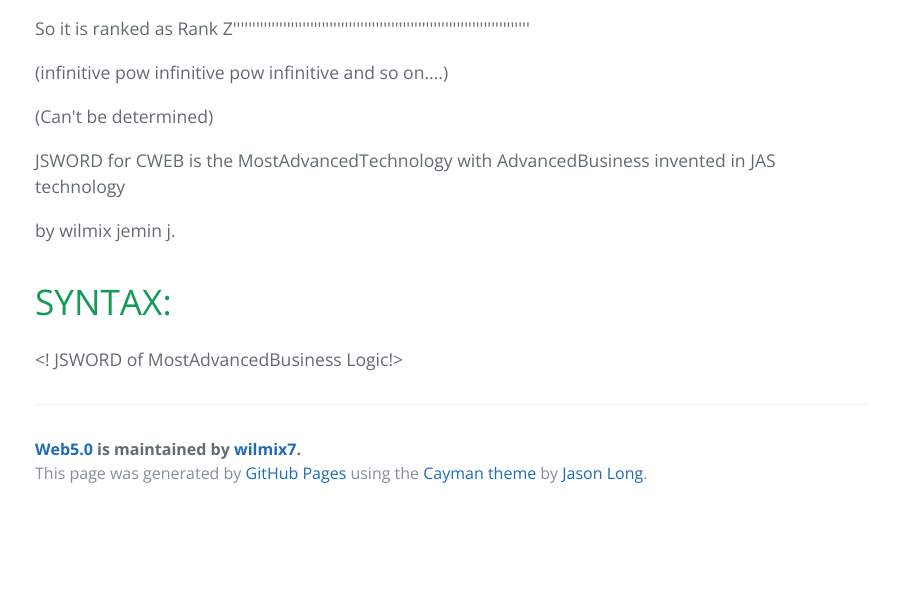
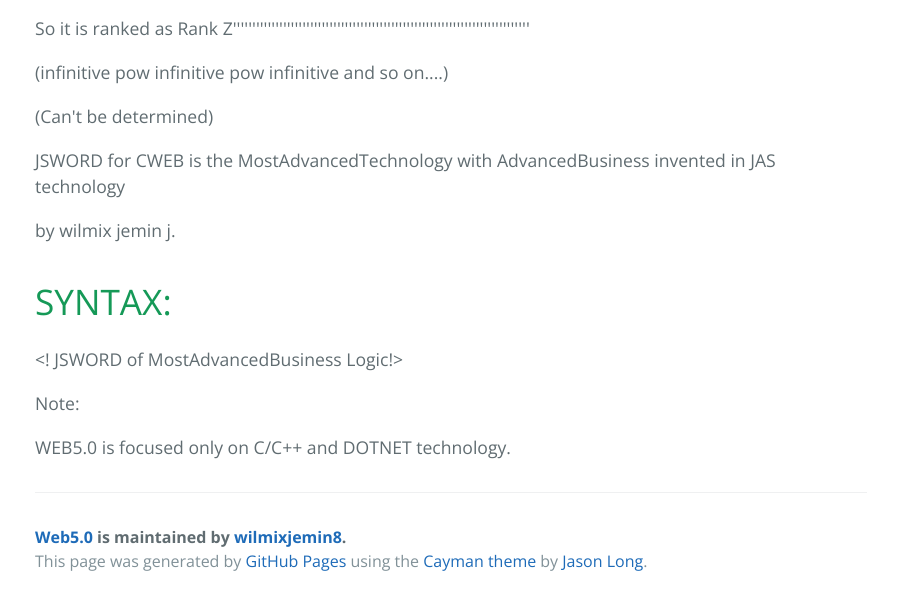
Before and after one commit to wilmixjemin8/JSWORD, a plain HTML site: page index.html in a window 1280 px wide. Shown: the part 714-1319 px from the top of the page, without its empty margins (189-1087 px from the left). Before the commit the page ends 1231 px from the top, so only its background shows below. Drawn offline with nearby package versions, Linux system fonts and the light colour scheme.

Commit message:
Create gh-pages branch via GitHub

```diff
--- a/index.html
+++ b/index.html
@@ -2,7 +2,7 @@
 <html lang="en-us">
   <head>
     <meta charset="UTF-8">
-    <title>Web5.0 by wilmix7</title>
+    <title>Web5.0 by wilmixjemin8</title>
     <meta name="viewport" content="width=device-width, initial-scale=1">
     <link rel="stylesheet" type="text/css" href="stylesheets/normalize.css" media="screen">
     <link href='https://fonts.googleapis.com/css?family=Open+Sans:400,700' rel='stylesheet' type='text/css'>
@@ -13,9 +13,9 @@
     <section class="page-header">
       <h1 class="project-name">Web5.0</h1>
       <h2 class="project-tagline"> JSWORD is a Most Advanced Technology in  CWEB Technologies  which is advanced  business   and  invented  by  wilmix  jemin j</h2>
-      <a href="https://github.com/wilmix7/WEB5.0" class="btn">View on GitHub</a>
-      <a href="https://github.com/wilmix7/WEB5.0/zipball/master" class="btn">Download .zip</a>
-      <a href="https://github.com/wilmix7/WEB5.0/tarball/master" class="btn">Download .tar.gz</a>
+      <a href="https://github.com/wilmixjemin8/WEB5.0" class="btn">View on GitHub</a>
+      <a href="https://github.com/wilmixjemin8/WEB5.0/zipball/master" class="btn">Download .zip</a>
+      <a href="https://github.com/wilmixjemin8/WEB5.0/tarball/master" class="btn">Download .tar.gz</a>
     </section>
 
     <section class="main-content">
@@ -58,8 +58,12 @@
 
 <p></p>
 
+<p>Note:</p>
+
+<p>WEB5.0 is   focused only  on C/C++  and  DOTNET  technology.</p>
+
       <footer class="site-footer">
-        <span class="site-footer-owner"><a href="https://github.com/wilmix7/WEB5.0">Web5.0</a> is maintained by <a href="https://github.com/wilmix7">wilmix7</a>.</span>
+        <span class="site-footer-owner"><a href="https://github.com/wilmixjemin8/WEB5.0">Web5.0</a> is maintained by <a href="https://github.com/wilmixjemin8">wilmixjemin8</a>.</span>
 
         <span class="site-footer-credits">This page was generated by <a href="https://pages.github.com">GitHub Pages</a> using the <a href="https://github.com/jasonlong/cayman-theme">Cayman theme</a> by <a href="https://twitter.com/jasonlong">Jason Long</a>.</span>
       </footer>
--- a/params.json
+++ b/params.json
@@ -1,6 +1,6 @@
 {
   "name": "Web5.0",
   "tagline": " JSWORD is a Most Advanced Technology in  CWEB Technologies  which is advanced  business   and  invented  by  wilmix  jemin j",
-  "body": "# WEB5.0\r\n===========\r\n\r\n\r\n JSWORD is a Most Advanced Technology in  CWEB Technologies  which is advanced  business   and  invented  by  wilmix  jemin j\r\n\r\n\r\n\r\nJSWORD with  WEB5.0\r\n==================\r\n\r\nJSWORD is a Most Advanced Technology in  CWEB Technologies...\r\n\r\nSo it is ranked as Rank Z'''''''''''''''''''''''''''''''''''''''''''''''''''''''''''''''''''''''''''''\r\n\r\n(infinitive  pow  infinitive pow infinitive  and  so on....)\r\n\r\n(Can't be determined)\r\n\r\n\r\nJSWORD for  CWEB  is  the   MostAdvancedTechnology with  AdvancedBusiness  invented  in   JAS technology\r\n\r\nby wilmix jemin j.\r\n\r\n\r\n\r\n\r\nSYNTAX:\r\n======\r\n\r\n\r\n<JSWORD>\r\n\r\n\r\n<APACK>\r\n\r\n<Method>\r\n\r\n<LOGIC>\r\n\r\n<! JSWORD of  MostAdvancedBusiness Logic!>\r\n\r\n</LOGIC>\r\n\r\n\r\n\r\n\r\n</JSWORD>\r\n\r\n\r\n",
+  "body": "# WEB5.0\r\n===========\r\n\r\n\r\n JSWORD is a Most Advanced Technology in  CWEB Technologies  which is advanced  business   and  invented  by  wilmix  jemin j\r\n\r\n\r\n\r\nJSWORD with  WEB5.0\r\n==================\r\n\r\nJSWORD is a Most Advanced Technology in  CWEB Technologies...\r\n\r\nSo it is ranked as Rank Z'''''''''''''''''''''''''''''''''''''''''''''''''''''''''''''''''''''''''''''\r\n\r\n(infinitive  pow  infinitive pow infinitive  and  so on....)\r\n\r\n(Can't be determined)\r\n\r\n\r\nJSWORD for  CWEB  is  the   MostAdvancedTechnology with  AdvancedBusiness  invented  in   JAS technology\r\n\r\nby wilmix jemin j.\r\n\r\n\r\n\r\n\r\nSYNTAX:\r\n======\r\n\r\n\r\n<JSWORD>\r\n\r\n\r\n<APACK>\r\n\r\n<Method>\r\n\r\n<LOGIC>\r\n\r\n<! JSWORD of  MostAdvancedBusiness Logic!>\r\n\r\n</LOGIC>\r\n\r\n\r\n\r\n\r\n</JSWORD>\r\n\r\n\r\n\r\n\r\nNote:\r\n\r\nWEB5.0 is   focused only  on C/C++  and  DOTNET  technology.\r\n\r\n",
   "note": "Don't delete this file! It's used internally to help with page regeneration."
 }
```
